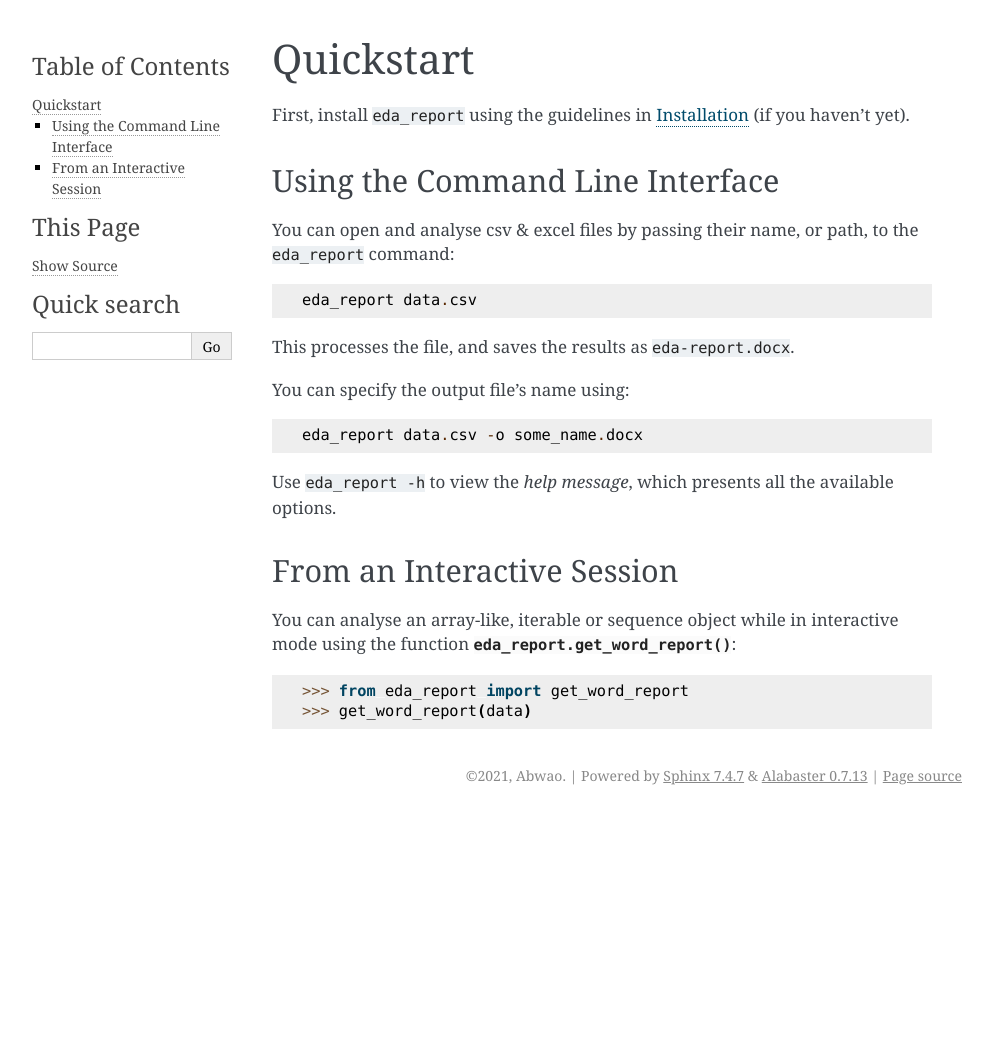
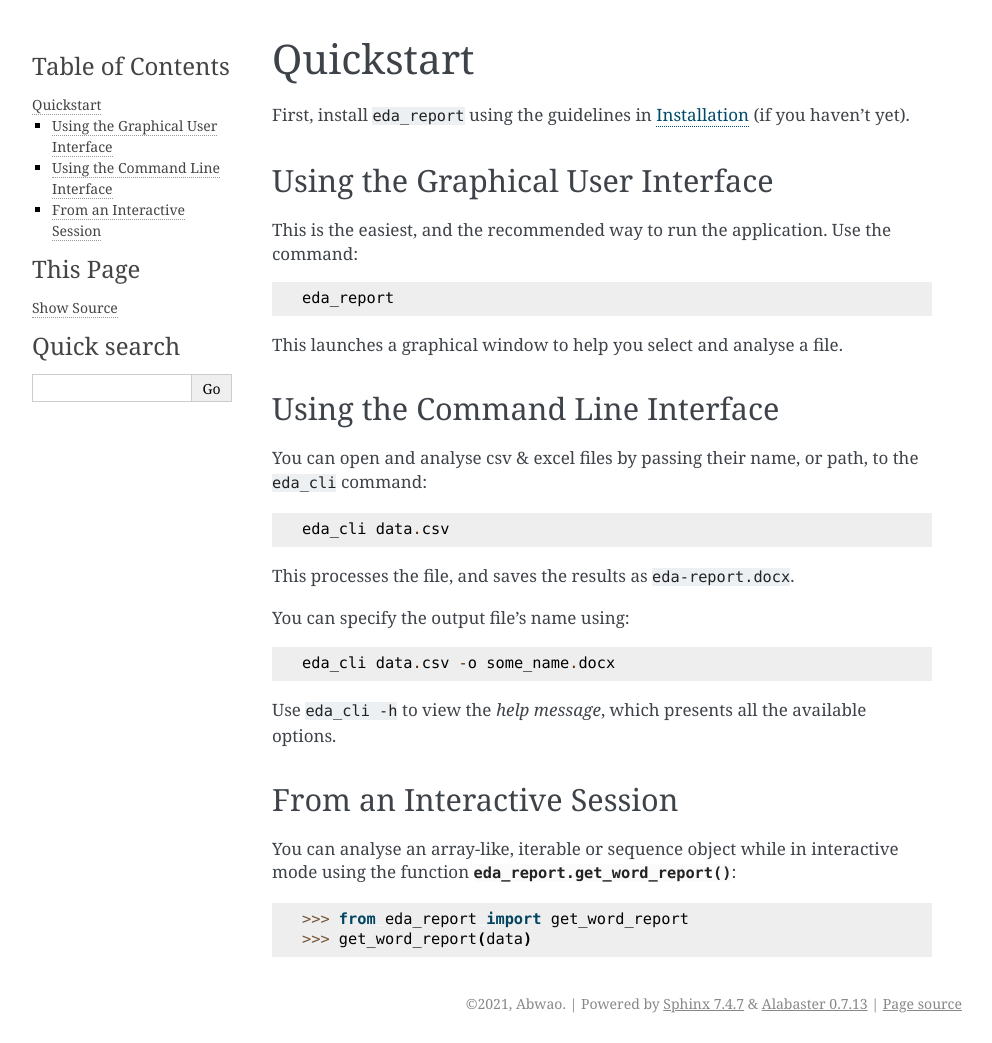
Before and after one commit to Tim-Abwao/eda-report, a Sphinx documentation site: the page built from docs/source/quickstart.rst, in a window 1280 px wide. Shown: the whole page, without its empty margins (148-1140 px from the left). Built offline with Sphinx 7.4.7, drawn with Linux system fonts in a browser that asks for light colours; before the commit the page ends 900 px from its top, so only the background shows below that.

Commit message:
Update docs
Add instructions for the graphical user interface to quickstart.
Update version to 1.1.0.

```diff
--- a/docs/source/conf.py
+++ b/docs/source/conf.py
@@ -22,7 +22,7 @@ copyright = '2021, Abwao'
 author = 'Abwao'
 
 # The full version, including alpha/beta/rc tags
-release = '0.0.6'
+release = '1.1.0'
 
 
 # -- General configuration ---------------------------------------------------
--- a/docs/source/quickstart.rst
+++ b/docs/source/quickstart.rst
@@ -3,20 +3,28 @@ Quickstart
 
 First, install ``eda_report`` using the guidelines in :doc:`installation` (if you haven't yet).
 
+Using the Graphical User Interface
+----------------------------------
+This is the easiest, and the recommended way to run the application. Use the command::
+
+    eda_report
+
+This launches a graphical window to help you select and analyse a file.
+
 Using the Command Line Interface
 --------------------------------
 
-You can open and analyse csv & excel files by passing their name, or path, to the ``eda_report`` command::
+You can open and analyse csv & excel files by passing their name, or path, to the ``eda_cli`` command::
 
-    eda_report data.csv
+    eda_cli data.csv
 
 This processes the file, and saves the results as :file:`eda-report.docx`.
 
 You can specify the output file's name using::
 
-    eda_report data.csv -o some_name.docx
+    eda_cli data.csv -o some_name.docx
 
-Use ``eda_report -h`` to view the *help message*, which presents all the available options.
+Use ``eda_cli -h`` to view the *help message*, which presents all the available options.
 
 
 From an Interactive Session
```
